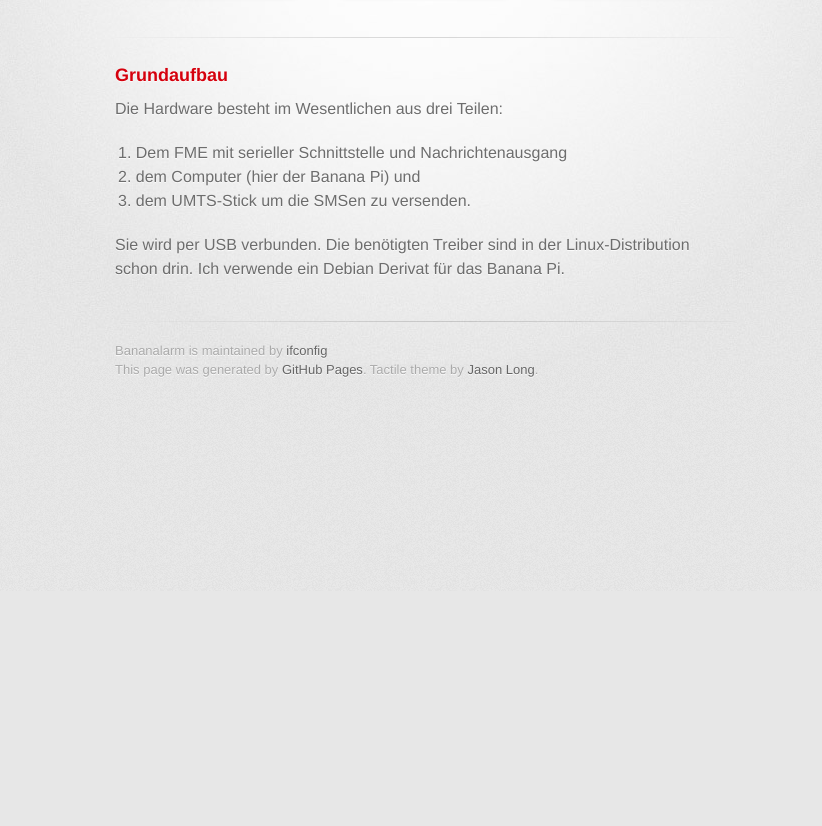
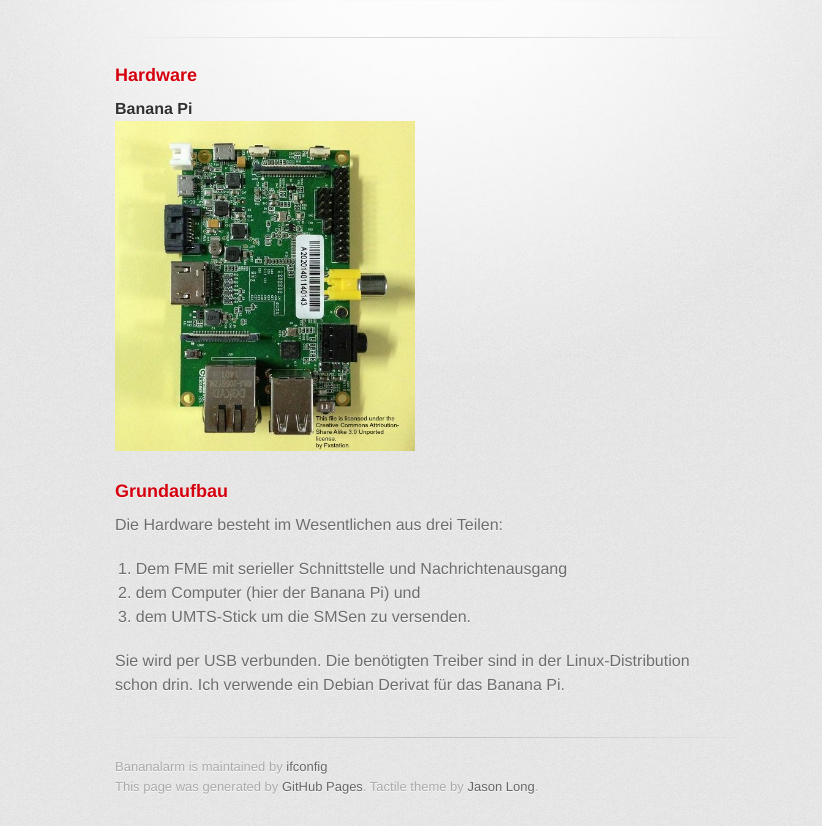
Before and after one commit to ifconfig/bananalarm, a plain HTML site: page index.html in a window 1280 px wide. Shown: the part 209-1035 px from the top of the page, without its empty margins (215-1037 px from the left). Before the commit the page ends 800 px from the top, so only its background shows below. Drawn offline with Linux system fonts and the light colour scheme; a web font is replaced by a local one.

Commit message:
weiter gemacht mit der Beschreibung

```diff
--- a/index.html
+++ b/index.html
@@ -30,19 +30,32 @@
 
         <hr>
      	<section id="main_content">
+        <h3>
+          <a name="hardware" class="anchor" href="#hardware"></a><span class="octicon octicon-link"></span>
+          Hardware
+        </h3>
+        <h4>
+          Banana Pi
+        </h4>
+        <p>
+          <img src="images/Front_of_Banana_Pi.JPG" alt="Oberseite des Banana Pi" width="300">
+        </p>
      		<h3>
      			<a name="grundaufbau" class="anchor" href="#grundaufbau"></a><span class="octicon octicon-link"></span>
      			Grundaufbau
      		</h3>
      		<p>
      			Die Hardware besteht im Wesentlichen aus drei Teilen:
-     			<ol>
-     				<li>Dem FME mit serieller Schnittstelle und Nachrichtenausgang</li>
-     				<li>dem Computer (hier der Banana Pi) und </li>
-     				<li>dem UMTS-Stick um die SMSen zu versenden.</li>
-     			</ol>
+        </p>
+   			<ol>
+   				<li>Dem FME mit serieller Schnittstelle und Nachrichtenausgang</li>
+   				<li>dem Computer (hier der Banana Pi) und </li>
+   				<li>dem UMTS-Stick um die SMSen zu versenden.</li>
+   			</ol>
+        <p>
      			Sie wird per USB verbunden. Die benötigten Treiber sind in der Linux-Distribution schon drin. Ich verwende ein Debian Derivat für das Banana Pi.
      		</p>
+
      	</section>
 <!--
         <section id="main_content">
```
Also changed, not shown: images/Front_of_Banana_Pi.JPG (added).
